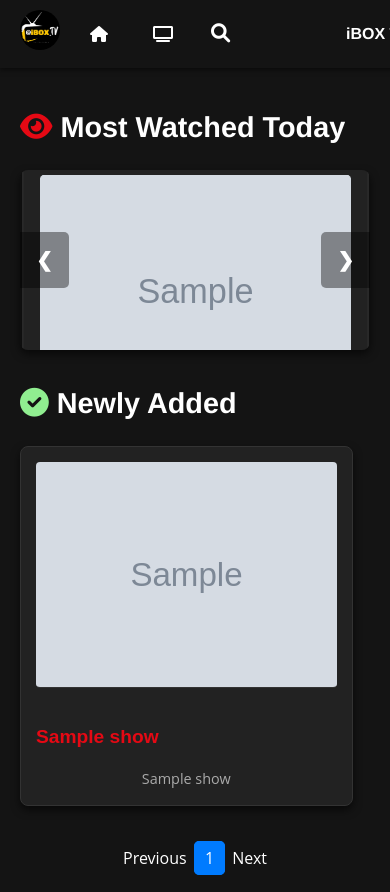
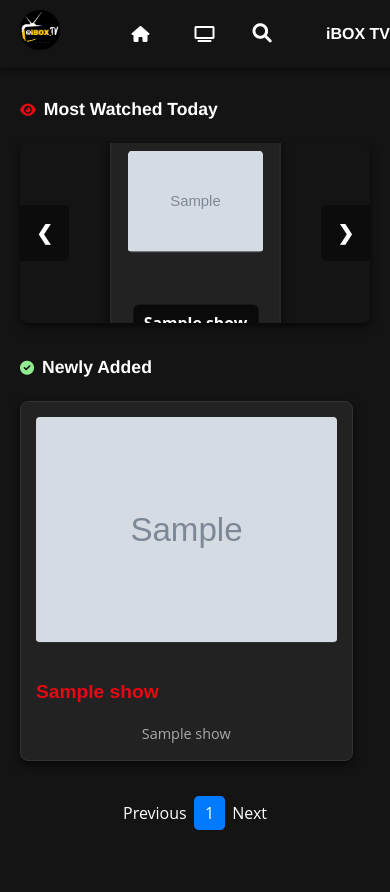
Before and after one commit to manybotts/tvweb, a Flask app: page / in a window 390 px wide. After the commit the page ends 830 px from the top, so only its background shows below. Run offline with Flask 3, Linux system fonts and the light colour scheme; tables that the repository leaves empty hold one stand-in row (values such as "Sample post"); grey boxes marked "Sample" are stand-in pictures.

Commit message:
Update style.css

```diff
--- a/tv_app/static/style.css
+++ b/tv_app/static/style.css
@@ -83,7 +83,7 @@ body {
     font-weight: bold;
     font-size: 1.2em; /* Adjust as needed */
     font-family: 'Panton Rust', 'Helvetica Neue', Helvetica, Arial, sans-serif;
-    margin-left: auto; /* Push to the right */
+     margin-right: 20px; /* Add space on the Right */
     display: inline; /* Always visible */
 }
 
@@ -134,8 +134,7 @@ body {
 	cursor: pointer;
 	color: white;
 	font-size: 1.2em;
-	/*display: inline-block;  Always visible */
-	margin-left: 5px;       /*Remove the auto margin on small screens! */
+	margin-left: 5px;
 }
 
 
@@ -169,7 +168,7 @@ h2 {  /* Style both h1 and h2 */
     margin-bottom: 20px;
     color: #fff; /* White text */
     font-family: 'Netflix Sans', 'Helvetica Neue', Helvetica, Arial, sans-serif;
-    font-size: 1.8em; /* Slightly smaller font size */
+    font-size: 1.1em; /* Reduce font size by about 40% */
     display: flex; /* Use flexbox for alignment */
     align-items: center; /* Vertically center with the dot */
 }
@@ -181,6 +180,7 @@ h2 {  /* Style both h1 and h2 */
     color: #e50914; /* Netflix red */
     display: inline-block;
      font-weight: 900;
+     font-size: 0.8em; /* Smaller than the h2 text */
 }
 
 .new-icon::before {
@@ -190,6 +190,7 @@ h2 {  /* Style both h1 and h2 */
     color: #90ee90; /* Light green */
     display: inline-block;
     font-weight: 900;
+    font-size: 0.8em; /* Smaller than the h2 text */
 
 }
 
@@ -340,7 +341,7 @@ h2 {  /* Style both h1 and h2 */
 	background-color: #0056b3;
 }
 /* --- Slideshow --- */
-
+/* General Slideshow Container */
 .slideshow-container {
     position: relative;
     width: 100%;
@@ -348,10 +349,14 @@ h2 {  /* Style both h1 and h2 */
     border-radius: 8px;
     box-shadow: 0 4px 8px rgba(0, 0, 0, 0.6);
     margin-bottom: 30px;
-    height: 200px; /* Reduced height */
 }
 
-.slideshow-inner {
+/* Mobile Slideshow Styles */
+.mobile-slideshow {
+    height: 200px; /* Reduced height for mobile */
+}
+
+.mobile-slideshow .slideshow-inner {
     display: flex;
     overflow-x: hidden; /* Hide scrollbar */
     scroll-snap-type: x mandatory;
@@ -359,55 +364,52 @@ h2 {  /* Style both h1 and h2 */
     -webkit-overflow-scrolling: touch;
     width: auto; /* Allow for centering */
     height: 100%; /* Fill container height */
-     justify-content: center; /* Center the current slide */
+    justify-content: center; /* Center the current slide */
     align-items: center; /* Vertically center the slides */
-
 }
 
-.slideshow-inner::-webkit-scrollbar {
+.mobile-slideshow .slideshow-inner::-webkit-scrollbar {
     display: none;  /* Chrome, Safari, Opera*/
 }
 
-.slideshow-inner {
+.mobile-slideshow .slideshow-inner {
     -ms-overflow-style: none;  /* IE and Edge */
     scrollbar-width: none;  /* Firefox */
 }
 
-.mySlides {
+.mobile-slideshow .mySlides {
     flex: 0 0 auto;
     scroll-snap-align: center;
-     margin: 0; /* Remove margin to allow precise centering*/
+    margin: 0;
     opacity: 0.7;
     transition: opacity 0.4s ease, transform 0.4s ease;
     position: relative;
-    width: calc(25% - 20px);
+    width: calc(50% - 20px); /* Two slides visible */
     border-radius: 8px;
     overflow: hidden;
-    height: 100%; /* Fill slideshow height */
+    height: 100%;
     display: none; /* Hide initially */
-
 }
-
-.mySlides.active-slide {
+.mobile-slideshow .mySlides.active-slide {
     opacity: 1;
     transform: scale(1.1);
     z-index: 2;
-    margin: 0 20px;
-}
-/* Style for non-active slides */
-.mySlides:not(.active-slide) {
-    filter: brightness(0.5) blur(2px); /* Darken and blur */
-    transform: scale(0.8); /* Smaller */
+    margin: 0 10px;
 }
 
-.mySlides img {
+.mobile-slideshow .mySlides:not(.active-slide) {
+    filter: brightness(0.5) blur(2px);
+    transform: scale(0.8);
+}
+
+.mobile-slideshow .mySlides img {
     width: 100%;
     height: 100%;
     object-fit: cover;
     display: block;
 }
 
-.slide-caption {
+.mobile-slideshow .slide-caption {
     position: absolute;
     bottom: 10px;
     left: 50%;
@@ -424,9 +426,9 @@ h2 {  /* Style both h1 and h2 */
     z-index: 3;
 }
 
-/* Navigation Arrows */
-.prev,
-.next {
+/* Mobile Navigation Arrows */
+.mobile-slideshow .prev,
+.mobile-slideshow .next {
     cursor: pointer;
     position: absolute;
     top: 50%;
@@ -444,45 +446,139 @@ h2 {  /* Style both h1 and h2 */
     border-radius: 5px;
 }
 
-.next {
+.mobile-slideshow .next {
     right: 0;
     border-radius: 5px 0 0 5px;
-
 }
 
-.prev {
+.mobile-slideshow .prev {
     left: 0;
     border-radius: 0 5px 5px 0;
 }
 
-.prev:hover,
-.next:hover {
+.mobile-slideshow .prev:hover,
+.mobile-slideshow .next:hover {
     background-color: rgba(0, 0, 0, 0.8);
 }
-/* Slideshow Dots */
-.slideshow-dots {
+
+/* Mobile Slideshow Dots */
+.mobile-slideshow .slideshow-dots {
     text-align: center;
     margin-top: 10px;
 }
 
-.dot {
+.mobile-slideshow .dot {
     height: 10px;
     width: 10px;
-    margin: 0 5px; /* Adjust spacing as needed */
+    margin: 0 5px;
     background-color: #bbb;
     border-radius: 50%;
     display: inline-block;
     transition: background-color 0.6s ease;
-    cursor: pointer; /* Indicate clickable */
-}
-.dot.active-dot {
-    background-color: #e50914; /* Netflix red for active dot */
+    cursor: pointer;
 }
 
-/* Responsive Styles */
+.mobile-slideshow .dot.active-dot {
+    background-color: #e50914;
+}
+/* Desktop Slideshow Styles */
+
+.desktop-slideshow{
+     height: 250px; /* Set a fixed height for the desktop slideshow */
+
+}
+.desktop-slideshow .slideshow-inner {
+  display: flex;
+  overflow: hidden; /* Changed from overflow-x: hidden; */
+  width: 100%; /* Full width */
+  height: 100%; /* Fill container height */
+  align-items: center; /* Center items vertically */
+
+}
+.desktop-slideshow .mySlides {
+  flex: 0 0 auto;  /* Don't grow or shrink, fixed size */
+  width: calc((100% / 5) - 20px);  /* Show 5 slides with some margin */
+  margin: 0 10px;  /* Spacing between slides */
+  height: 90%;
+  display: none; /* Initially hide all slides */
+  transition: transform 0.5s ease, opacity 0.5s ease, filter 0.5s ease; /* Smooth transitions */
+  position: relative;
+  border-radius: 8px;
+  overflow: hidden;
+}
+
+.desktop-slideshow .mySlides.active-slide {
+    opacity: 1;
+    transform: scale(1.1);
+    z-index: 2;
+}
+/* Style for non-active slides */
+.desktop-slideshow .mySlides:not(.active-slide) {
+    filter: brightness(0.5) blur(2px); /* Darken and blur */
+    transform: scale(0.8); /* Smaller */
+}
+.desktop-slideshow .mySlides img {
+    width: 100%;
+    height: 100%;
+    object-fit: cover;
+    display: block;
+}
+
+.desktop-slideshow .slide-caption {
+   position: absolute;
+    bottom: 10px;
+    left: 50%;
+    transform: translateX(-50%);
+    background-color: rgba(0, 0, 0, 0.7);
+    color: white;
+    padding: 5px 10px;
+    border-radius: 5px;
+    font-size: 0.9em;
+    font-weight: bold;
+    text-align: center;
+    width: auto;
+    white-space: nowrap;
+    z-index: 3;
+}
+/* Navigation Arrows */
+.desktop-slideshow .prev, .desktop-slideshow .next {
+    cursor: pointer;
+    position: absolute;
+    top: 50%;
+    transform: translateY(-50%);
+    width: auto;
+    padding: 16px;
+    color: white;
+     font-weight: bold;
+    font-size: 20px;
+    transition: background-color 0.6s ease; /* Smooth transition for hover effect */
+    user-select: none;
+    z-index: 3;
+    background: rgba(0, 0, 0, 0.4);
+    border: none;        /* Remove default button border */
+    border-radius: 5px; /* Rounded corners */
+}
+.desktop-slideshow .next {
+   right: 0;
+    border-radius: 5px 0 0 5px; /* Adjust border-radius for right arrow */
+}
+/* Position the "previous button" to the left */
+.desktop-slideshow .prev {
+   left: 0;
+    border-radius: 0 5px 5px 0; /* Adjust border-radius for left arrow */
+}
+/* On hover, add a black background color with a little bit see-through */
+.desktop-slideshow .prev:hover, .desktop-slideshow .next:hover {
+    background-color: rgba(0, 0, 0, 0.8); /* Darker background on hover */
+}
+
+/* Responsive adjustments */
 @media (max-width: 768px) {
+     .desktop-slideshow{
+        display: none;
+     }
     .card {
-        width: calc(50% - 10px); /* Two columns */
+        width: calc(50% - 10px); /* Two columns on smaller screens */
     }
     .mySlides {
         width: calc(50% - 15px);
@@ -492,13 +588,16 @@ h2 {  /* Style both h1 and h2 */
     }
 
 }
+
 @media (max-width: 480px) {
+    .mobile-slideshow{
+        display: block;
+    }
     .card {
-        width: 95%; /* One column */
+        width: 95%; /* One column on very small screens */
     }
-    .mySlides {
-        width: 90%; /* Wider slides on very small screens */
-
+     .mySlides {
+        width: 90%; /* One columns on very small screens */
     }
     .mySlides.active-slide{
         margin: 0 5px;
@@ -507,6 +606,7 @@ h2 {  /* Style both h1 and h2 */
         height: 180px;
     }
 }
+
 /* styles for shows.html */
 .show-list {
     display: flex;
@@ -540,6 +640,7 @@ h2 {  /* Style both h1 and h2 */
         content: "\f039"; /* Example: List icon */
         display: inline-block;
         font-weight: 900;
+        font-size: 0.8em;
 }
 /* Responsive adjustments for shows.html*/
 @media (max-width: 768px) {
@@ -634,7 +735,20 @@ h2 {  /* Style both h1 and h2 */
     .card{
         width: calc(20% - 12px); /*Five columns with gaps*/
     }
-    .mySlides{
-         width: calc(20% - 15px);
+    .mobile-slideshow{
+        display: none; /*Hide in large screens*/
+    }
+      .desktop-slideshow{
+        display: block; /* Show desktop slideshow on larger screens */
+    }
+     .desktop-slideshow .mySlides {
+        width: calc((100% / 5) - 20px); /* Show 5 slides initially */
+
     }
 }
+/* Hide desktop slideshow on smaller screens */
+@media (max-width: 991px) {
+    .desktop-slideshow {
+        display: none;
+    }
+}
```
